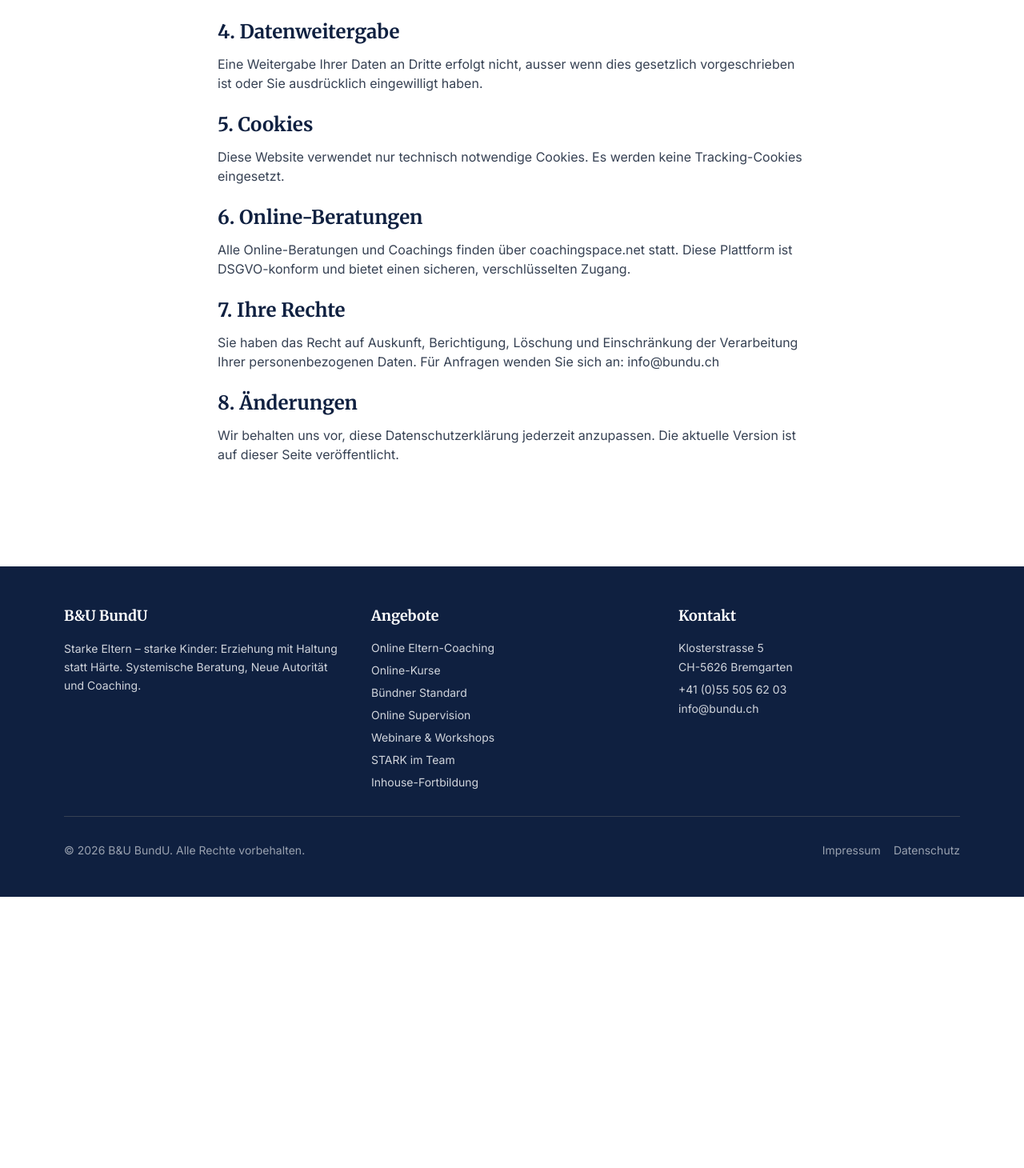
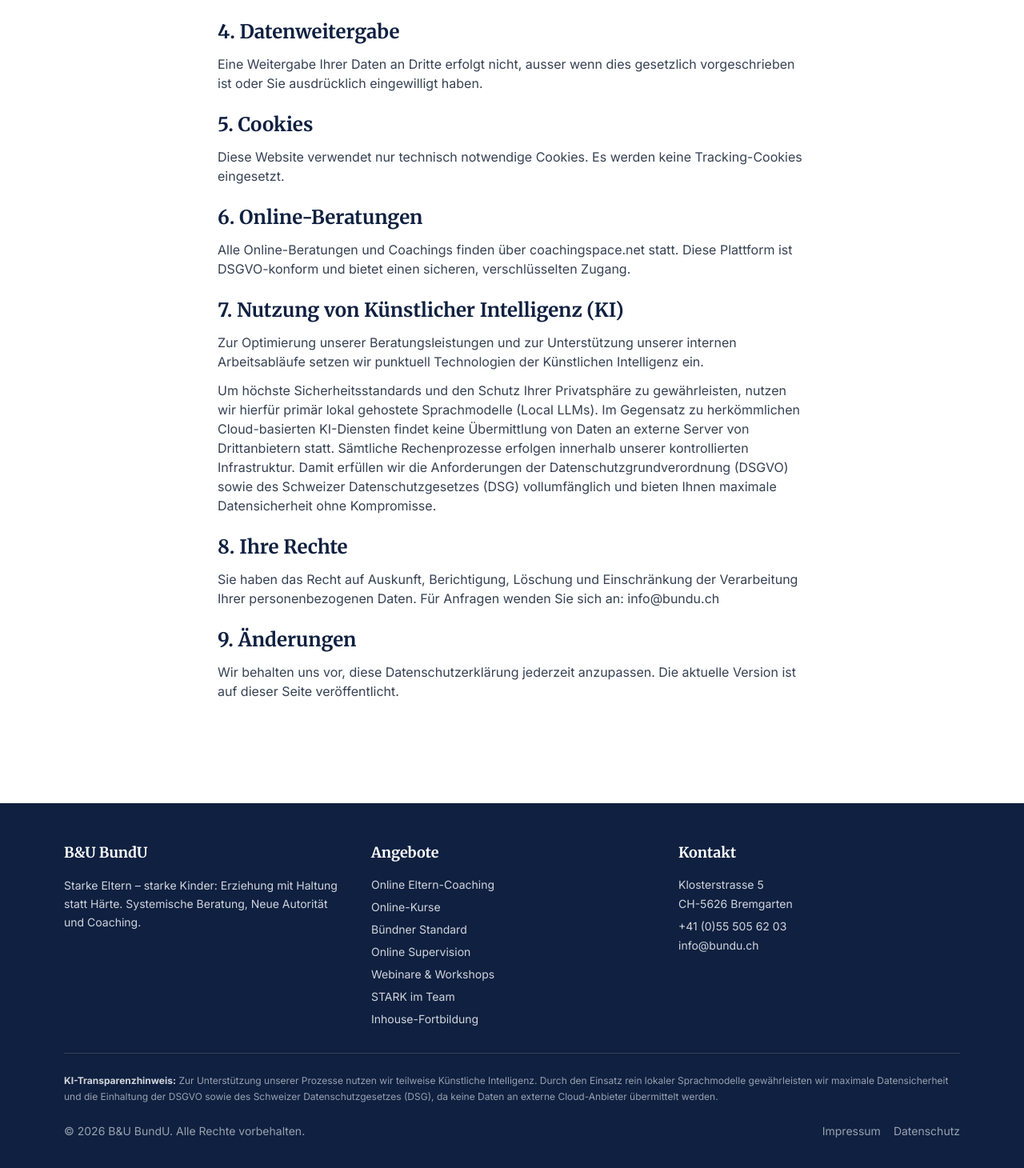
Before and after one commit to Walt6183/bundu-website, a Next.js app: page /datenschutz in a window 1280 px wide. Shown: the part 637-2097 px from the top of the page at 80% size. Before the commit the page ends 1758 px from the top, so only its background shows below. Built offline with nearby package versions, Linux system fonts and the light colour scheme.

Commit message:
Datenschutz: KI-Abschnitt + KI-Transparenzhinweis im Footer

```diff
--- a/app/(website)/datenschutz/page.tsx
+++ b/app/(website)/datenschutz/page.tsx
@@ -55,14 +55,24 @@ export default function DatenschutzPage() {
           </section>
 
           <section>
-            <h2 className="text-2xl font-bold text-navy mb-3">7. Ihre Rechte</h2>
+            <h2 className="text-2xl font-bold text-navy mb-3">7. Nutzung von Künstlicher Intelligenz (KI)</h2>
+            <p className="text-gray-700">
+              Zur Optimierung unserer Beratungsleistungen und zur Unterstützung unserer internen Arbeitsabläufe setzen wir punktuell Technologien der Künstlichen Intelligenz ein.
+            </p>
+            <p className="text-gray-700 mt-3">
+              Um höchste Sicherheitsstandards und den Schutz Ihrer Privatsphäre zu gewährleisten, nutzen wir hierfür primär lokal gehostete Sprachmodelle (Local LLMs). Im Gegensatz zu herkömmlichen Cloud-basierten KI-Diensten findet keine Übermittlung von Daten an externe Server von Drittanbietern statt. Sämtliche Rechenprozesse erfolgen innerhalb unserer kontrollierten Infrastruktur. Damit erfüllen wir die Anforderungen der Datenschutzgrundverordnung (DSGVO) sowie des Schweizer Datenschutzgesetzes (DSG) vollumfänglich und bieten Ihnen maximale Datensicherheit ohne Kompromisse.
+            </p>
+          </section>
+
+          <section>
+            <h2 className="text-2xl font-bold text-navy mb-3">8. Ihre Rechte</h2>
             <p className="text-gray-700">
               Sie haben das Recht auf Auskunft, Berichtigung, Löschung und Einschränkung der Verarbeitung Ihrer personenbezogenen Daten. Für Anfragen wenden Sie sich an: info@bundu.ch
             </p>
           </section>
 
           <section>
-            <h2 className="text-2xl font-bold text-navy mb-3">8. Änderungen</h2>
+            <h2 className="text-2xl font-bold text-navy mb-3">9. Änderungen</h2>
             <p className="text-gray-700">
               Wir behalten uns vor, diese Datenschutzerklärung jederzeit anzupassen. Die aktuelle Version ist auf dieser Seite veröffentlicht.
             </p>
--- a/components/layout/Footer.tsx
+++ b/components/layout/Footer.tsx
@@ -25,16 +25,21 @@ export default function Footer() {
             <address className="text-sm text-gray-300 not-italic space-y-1">
               <p>Klosterstrasse 5</p>
               <p>CH-5626 Bremgarten</p>
-              <p className="mt-2"><a href="tel:+41555056203" className="hover:text-teal">+41 (0)55 505 62 03</a></p>
+              <p className="mt-2"><a href="tel:+415****6203" className="hover:text-teal">+41 (0)55 505 62 03</a></p>
               <p><a href="mailto:info@bundu.ch" className="hover:text-teal">info@bundu.ch</a></p>
             </address>
           </div>
         </div>
-        <div className="border-t border-gray-700 mt-8 pt-8 flex flex-col md:flex-row justify-between items-center text-sm text-gray-400">
-          <p>© 2026 B&U BundU. Alle Rechte vorbehalten.</p>
-          <div className="flex gap-4 mt-4 md:mt-0">
-            <Link href="/impressum" className="hover:text-teal">Impressum</Link>
-            <Link href="/datenschutz" className="hover:text-teal">Datenschutz</Link>
+        <div className="border-t border-gray-700 mt-8 pt-6">
+          <p className="text-xs text-gray-400 leading-relaxed mb-6">
+            <strong className="text-gray-300">KI-Transparenzhinweis:</strong> Zur Unterstützung unserer Prozesse nutzen wir teilweise Künstliche Intelligenz. Durch den Einsatz rein lokaler Sprachmodelle gewährleisten wir maximale Datensicherheit und die Einhaltung der DSGVO sowie des Schweizer Datenschutzgesetzes (DSG), da keine Daten an externe Cloud-Anbieter übermittelt werden.
+          </p>
+          <div className="flex flex-col md:flex-row justify-between items-center text-sm text-gray-400">
+            <p>© 2026 B&U BundU. Alle Rechte vorbehalten.</p>
+            <div className="flex gap-4 mt-4 md:mt-0">
+              <Link href="/impressum" className="hover:text-teal">Impressum</Link>
+              <Link href="/datenschutz" className="hover:text-teal">Datenschutz</Link>
+            </div>
           </div>
         </div>
       </div>
```
